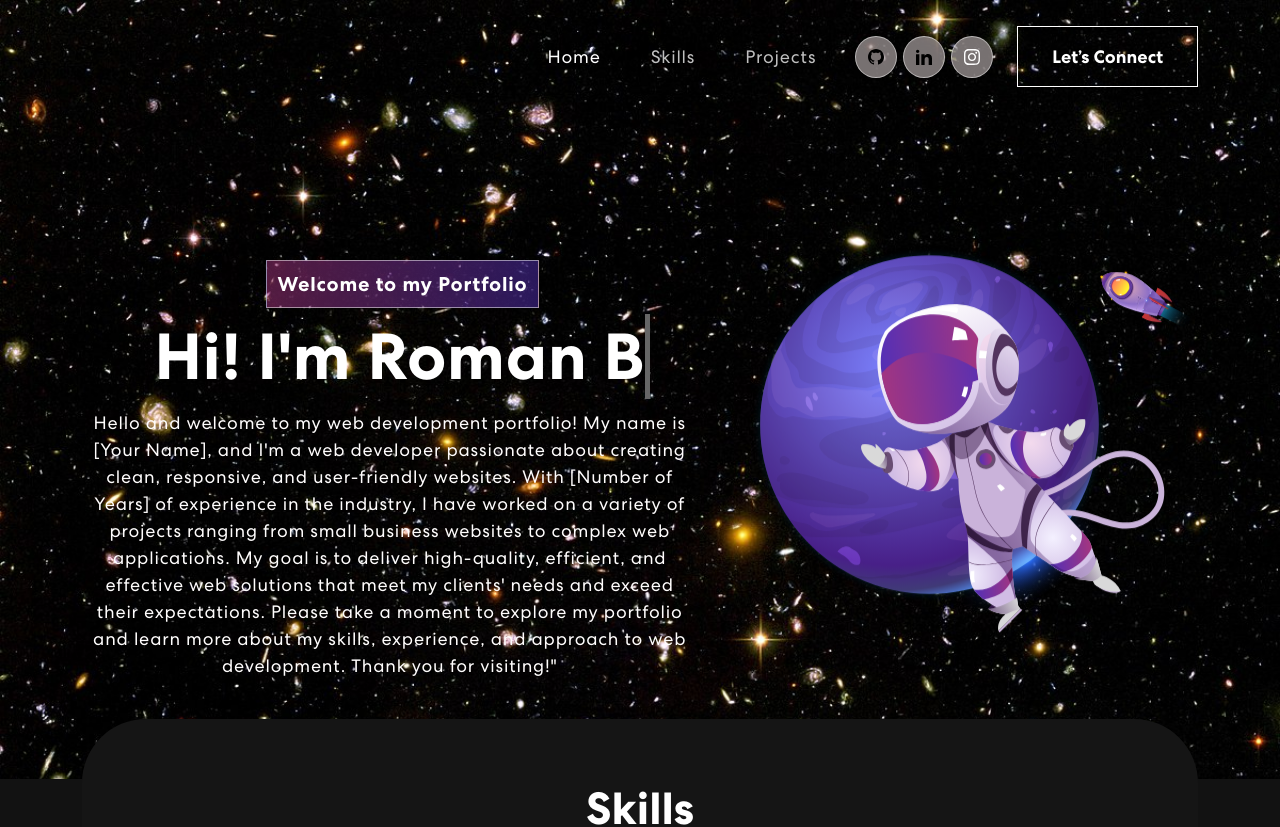
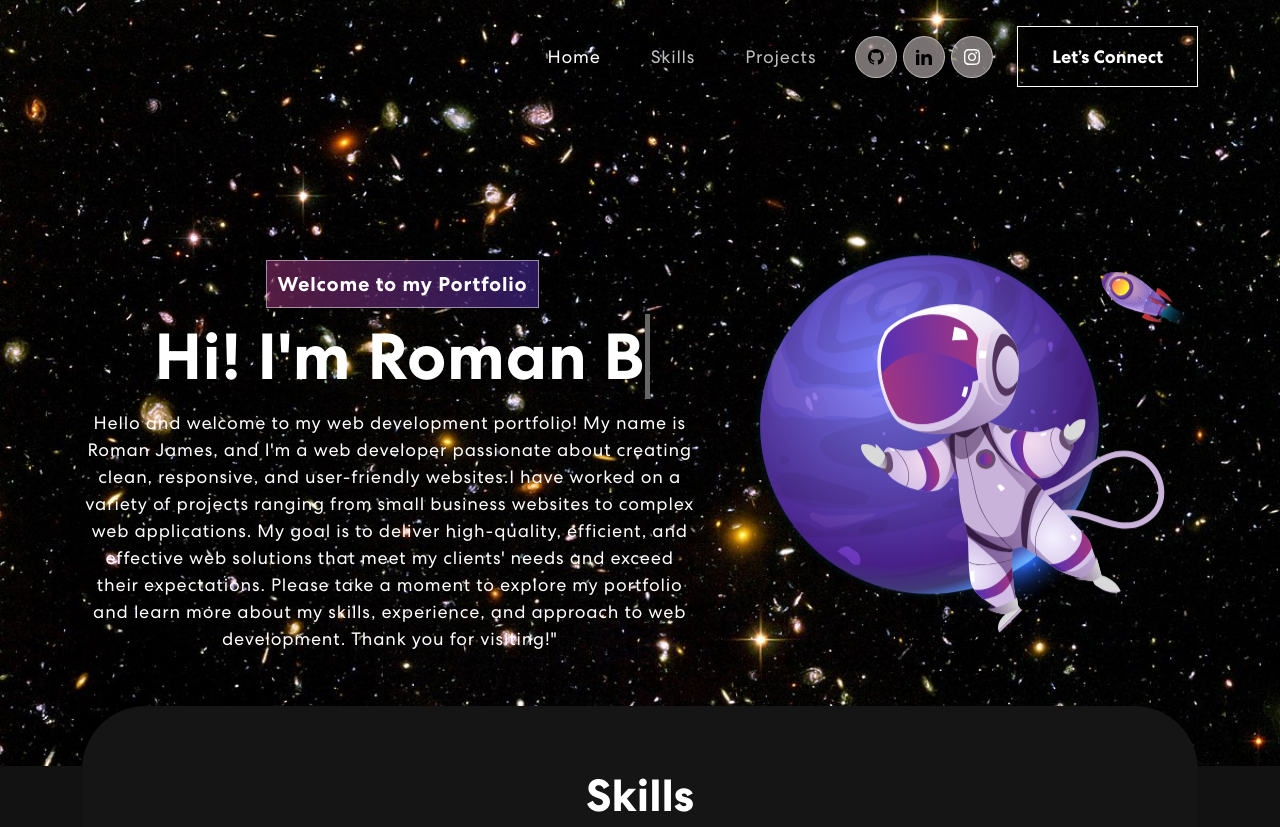
Before and after one commit to romanjamess/ImRomanJ.github.io, a React (Create React App) app in the folder portfolio/: page / in a window 1280 px wide. Shown: the top 827 px of the page. Built offline with nearby package versions, Linux system fonts and the light colour scheme.

Commit message:
changed somethings in banner with the about me

```diff
--- a/portfolio/src/components/Banner.js
+++ b/portfolio/src/components/Banner.js
@@ -56,7 +56,7 @@ export const Banner = () => {
               <div className={isVisible ? "animate__animated animate__fadeIn" : ""}>
                 <span className="tagline">Welcome to my Portfolio</span>
                 <h1>{`Hi! I'm Roman`} <span className="txt-rotate" dataPeriod="1000" data-rotate='[ "A Web Developer", "A Big Brother", "UI/UX Designer" ]'><span className="wrap">{text}</span></span></h1>
-                  <p>Hello and welcome to my web development portfolio! My name is [Your Name], and I'm a web developer passionate about creating clean, responsive, and user-friendly websites. With [Number of Years] of experience in the industry, I have worked on a variety of projects ranging from small business websites to complex web applications. My goal is to deliver high-quality, efficient, and effective web solutions that meet my clients' needs and exceed their expectations. Please take a moment to explore my portfolio and learn more about my skills, experience, and approach to web development. Thank you for visiting!"</p>
+                  <p>Hello and welcome to my web development portfolio! My name is Roman James, and I'm a web developer passionate about creating clean, responsive, and user-friendly websites.I have worked on a variety of projects ranging from small business websites to complex web applications. My goal is to deliver high-quality, efficient, and effective web solutions that meet my clients' needs and exceed their expectations. Please take a moment to explore my portfolio and learn more about my skills, experience, and approach to web development. Thank you for visiting!"</p>
               </div>}
             </TrackVisibility>
           </Col>
```
